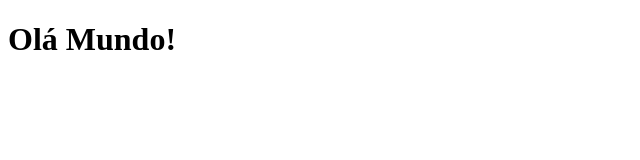
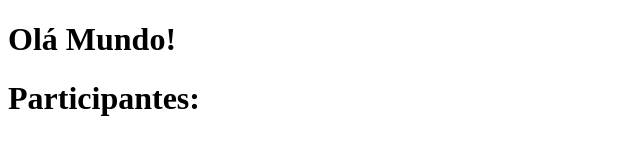
Before and after one commit to jorge0987/MinicursoGithub2022, a plain HTML site: page index.html in a window 1280 px wide. Shown: the whole page, without its empty margins (0-640 px from the left). Drawn offline with Linux system fonts and the light colour scheme.

Commit message:
conflito

```diff
--- a/index.html
+++ b/index.html
@@ -10,6 +10,7 @@
 
 <body>
     <h1>Olá Mundo! </h1>
+    <h1>Participantes: </h1>
 </body>
 
 </html>
```
